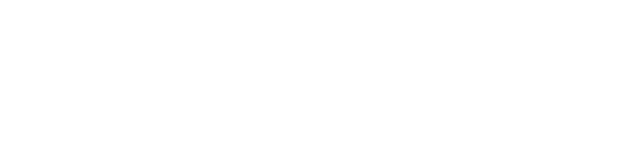
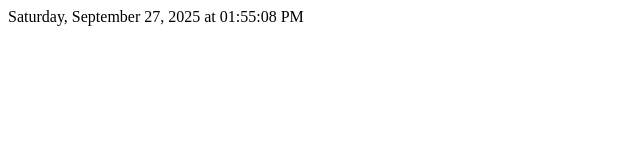
Before and after one commit to acciojob/clock-Neerajshukla12, a website: page main.html in a window 1280 px wide. Shown: the whole page, without its empty margins (0-640 px from the left). Drawn offline with Linux system fonts and the light colour scheme.

Commit message:
created a submission

```diff
--- a/main.html
+++ b/main.html
@@ -8,6 +8,7 @@
 
 <body>
 	<!-- the entire body must be written by student -->
+	<span id="timer"></span>
     <script type="text/javascript" src="./script.js">
 </script>
 
--- a/script.js
+++ b/script.js
@@ -1 +1,16 @@
 //your JS code here. If required.
+ function updateTimer() {
+      let now = new Date();
+      let options = {
+        weekday: 'long',
+        year: 'numeric',
+        month: 'long',
+        day: 'numeric',
+        hour: '2-digit',
+        minute: '2-digit',
+        second: '2-digit'
+      };
+      document.getElementById('timer').textContent = now.toLocaleString('en-US', options);
+    }
+    updateTimer();
+    setInterval(updateTimer, 1000);
```
